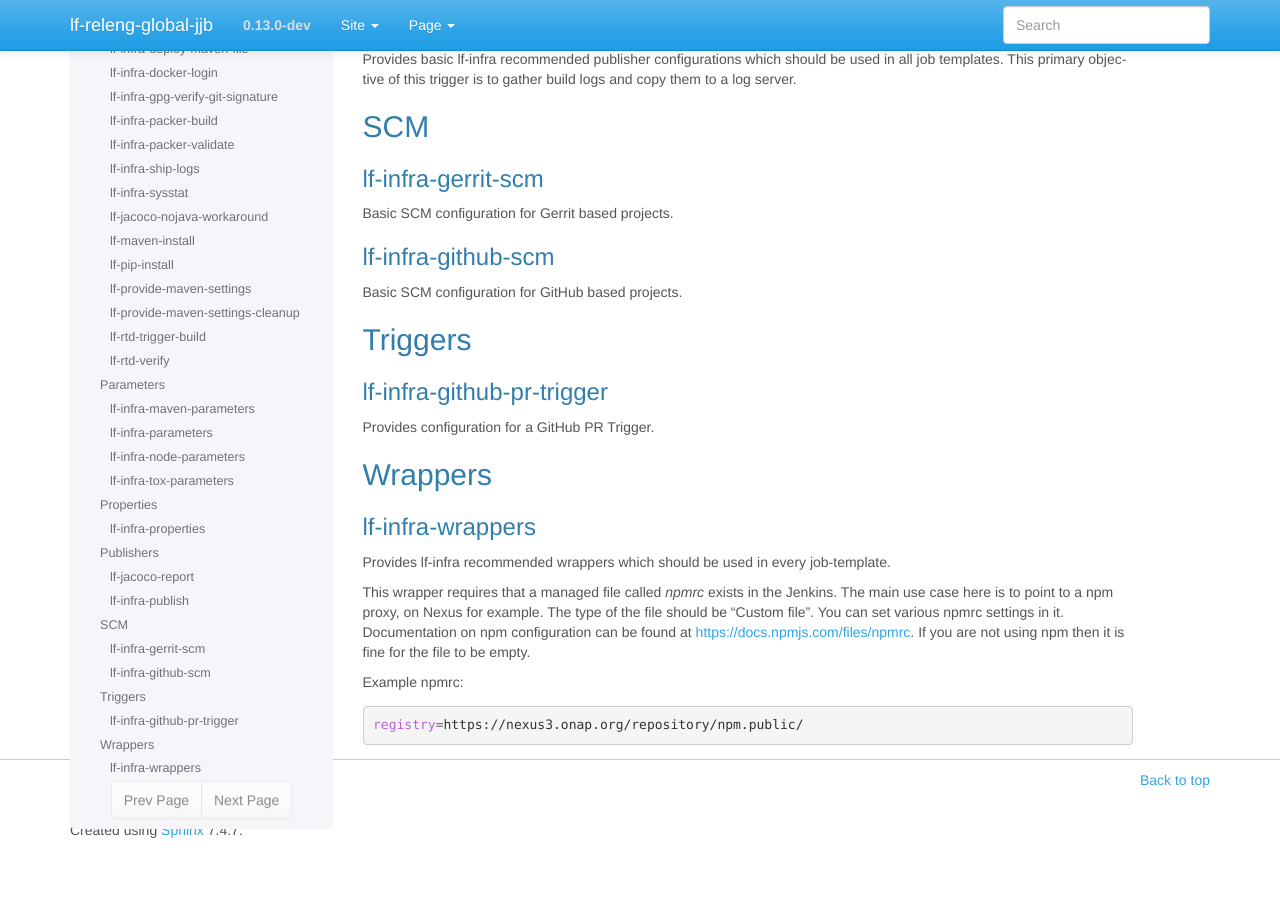
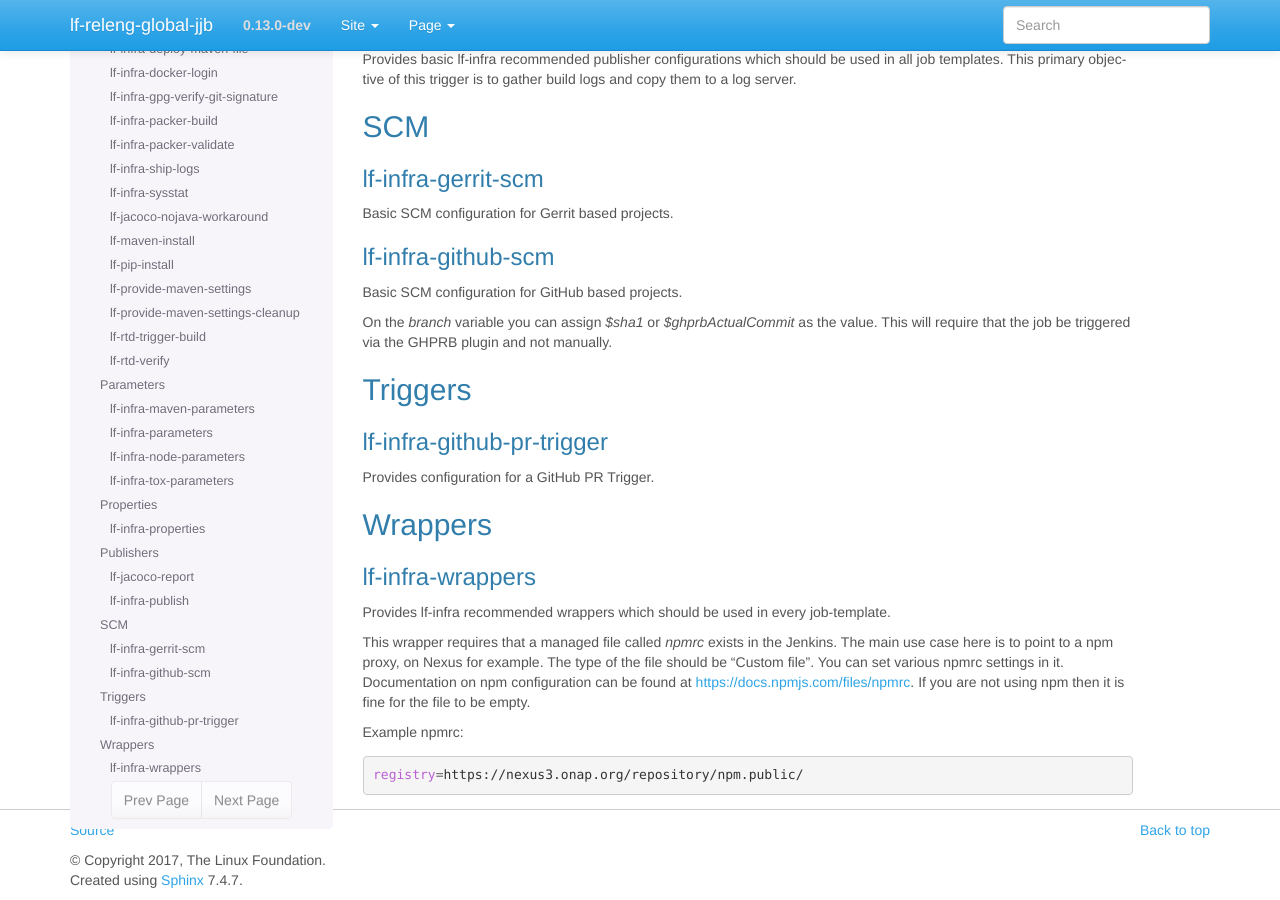
Before and after one commit to lfit/releng-global-jjb, a Sphinx documentation site: the page built from docs/jjb/lf-macros.rst, in a window 1280 px wide and 900 px high, scrolled down 2832 px. Built offline with Sphinx 7.4.7, drawn with Linux system fonts in a browser that asks for light colours; before the commit the page ends 3682 px from its top, so only the background shows below that.

Commit message:
Fix branch variable in github scm
The branch variable should not be
concatenated with refs/heads.
GHPRB makes use of variables to
put here.

Change-Id: I54c6f3f51b734b894abb090d4473683a3e34fa06
Signed-off-by: Jeremy Phelps <jphelps@linuxfoundation.org>

```diff
--- a/docs/jjb/lf-macros.rst
+++ b/docs/jjb/lf-macros.rst
@@ -207,6 +207,10 @@ lf-infra-github-scm
 
 Basic SCM configuration for GitHub based projects.
 
+On the `branch` variable you can assign `$sha1` or `$ghprbActualCommit`
+as the value.  This will require that the job be triggered via
+the GHPRB plugin and not manually.
+
 Triggers
 ========
 
```
Also changed, not shown: 1 other file.
